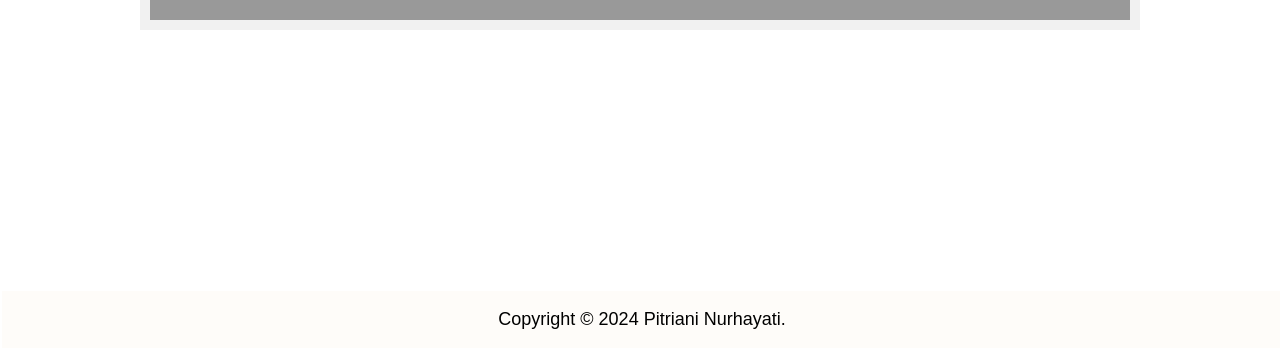
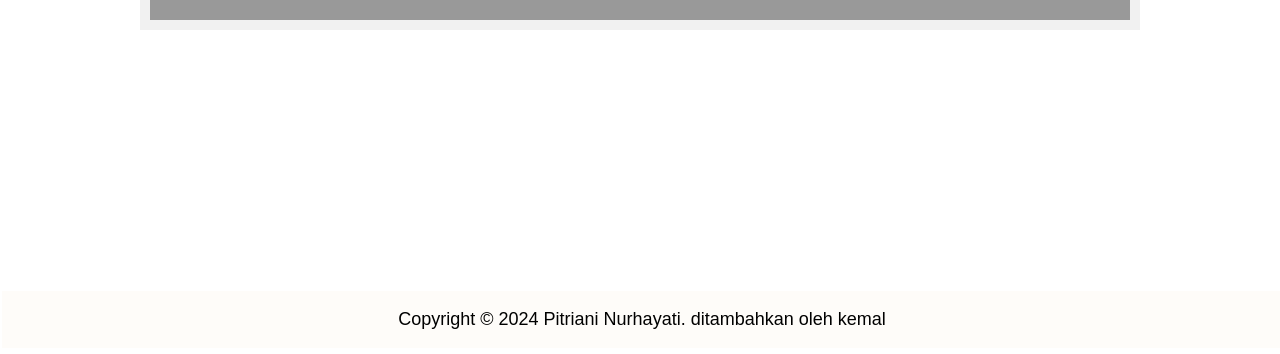
Before and after one commit to kemall22/latih, a plain HTML site: page gallery.html in a window 1280 px wide. Shown: the part 446-800 px from the top of the page. Drawn offline with nearby package versions, Linux system fonts and the light colour scheme.

Commit message:
Update gallery.html
edit oleh kemal

```diff
--- a/gallery.html
+++ b/gallery.html
@@ -118,7 +118,7 @@
 
 
     <footer>
-        <p>Copyright &copy; 2024 Pitriani Nurhayati.</p>
+        <p>Copyright &copy; 2024 Pitriani Nurhayati. ditambahkan oleh kemal</p>
     </footer>
 </body>
 </html>
```
